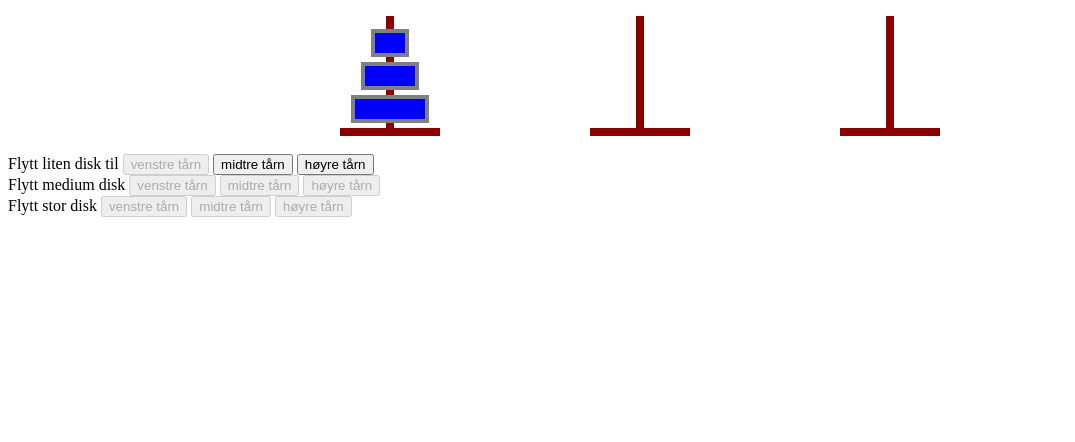
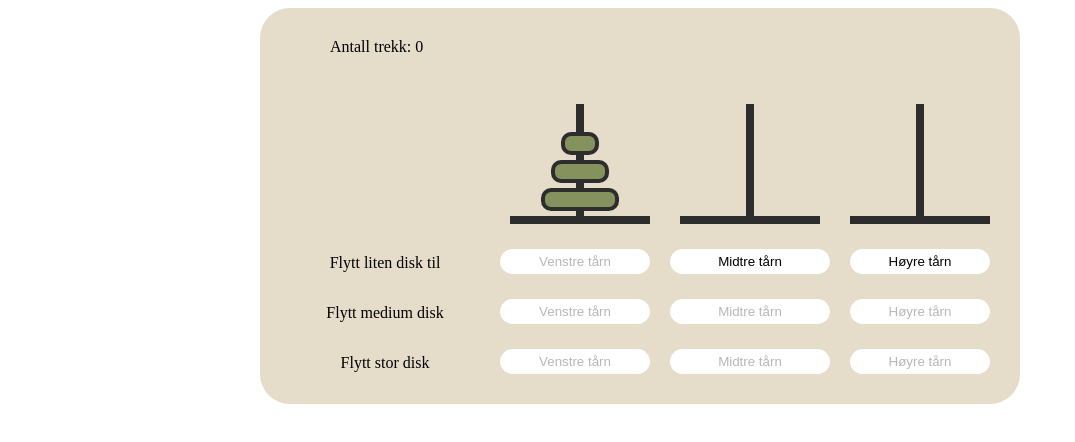
Before and after one commit to ChriDiet/towerOfHanoi, a plain HTML site: page index.html in a window 1280 px wide. Shown: the whole page, without its empty margins (0-1075 px from the left). Drawn offline with Linux system fonts and the light colour scheme.

Commit message:
Add styling

```diff
--- a/javascript.js
+++ b/javascript.js
@@ -5,14 +5,11 @@ let smallDiskTowerIndex = 0;
 let mediumDiskTowerIndex = 0;
 let largeDiskTowerIndex = 0;
 
-// let disableButtons = [true, false, false, true, true, true, true, true, true];
-// const mediumButtonsRangeOffset = 3;
-// const largeButtonsRangeOffset = 6;
-
-
 let disableSmallButton = [true, false, false];
 let disableMediumButton = [true, true, true];
 let disableLargeButton = [true, true, true];
+
+let moves = 0;
 
 
 
@@ -25,24 +22,36 @@ function updateView() {
    !solved
       ? document.getElementById('app').innerHTML = /*HTML*/ `
       <div class="game-container">
+      <div style="margin-left:40px"> Antall trekk: ${moves}</div>
+         <div class="towers">
             ${createTowerHtml(0)}
             ${createTowerHtml(1)}
             ${createTowerHtml(2)}
          </div>
-
+         <div class="buttons">
+            <div class="smallDiskBtn">
                ${createDiskButtonsHtml('moveSmallDisk', 'Flytt liten disk til')}
+            </div>
+            <div class="mediumDiskBtn">
                ${createDiskButtonsHtml('moveMediumDisk', 'Flytt medium disk')}
+            </div>
+            <div class="largeDiskBtn">
                ${createDiskButtonsHtml('moveLargeDisk', 'Flytt stor disk')}
-
+            </div>
+            </div>
+      </div>
       `
       : document.getElementById('app').innerHTML = /*html*/ `
-      <div>Spillet løst</div>
-      ${createButtonHtml('restart', 'Start nytt spill')}
+      <div class="game-container">
+      <div class ="gameSolved">
+      <div>Gratulerer!<br> Spillet er løst</div>
+         <div class="buttonSolved"> ${createButtonHtml('restart', 'Start nytt spill')}</div>
+      </div>
    `;
 }
 
 function createDiskButtonsHtml(diskType, buttonText) {
-   const labels = ['venstre tårn', 'midtre tårn', 'høyre tårn'];
+   const labels = ['Venstre tårn', 'Midtre tårn', 'Høyre tårn'];
    let buttonHtml = `<br/>${buttonText}`;
 
    labels.forEach((label, index) => {
@@ -62,13 +71,6 @@ function isDisabled(type, index) {
    if (type === 'moveSmallDisk') return disableSmallButton[index] ? 'disabled' : '';
    if (type === 'moveMediumDisk') return disableMediumButton[index] ? 'disabled' : '';
    if (type === 'moveLargeDisk') return disableLargeButton[index] ? 'disabled' : '';
-
-
-   // use if using disableButtons with offset variables;
-
-   // if (type === 'moveSmallDisk') return disableButtons[index] ? 'disabled' : '';
-   // if (type === 'moveMediumDisk') return disableButtons[index + mediumButtonsRangeOffset] ? 'disabled' : '';
-   // if (type === 'moveLargeDisk') return disableButtons[index + largeButtonsRangeOffset] ? 'disabled' : '';
 
 }
 
@@ -111,18 +113,24 @@ function createTowerHtml(towerIndex) {
 function moveSmallDisk(toTowerIndex) {
    smallDiskTowerIndex = checkDiskIndex(toTowerIndex);
    canMoveDisk();
+   if (canMoveDisk)
+      moves++
    updateView();
 }
 
 function moveMediumDisk(toTowerIndex) {
    mediumDiskTowerIndex = checkDiskIndex(toTowerIndex);
    canMoveDisk();
+   if (canMoveDisk)
+      moves++
    updateView();
 }
 
 function moveLargeDisk(toTowerIndex) {
    largeDiskTowerIndex = checkDiskIndex(toTowerIndex);
    canMoveDisk();
+   if (canMoveDisk)
+      moves++
    updateView();
 }
 
@@ -156,9 +164,6 @@ function canMoveDisk() {
       isAllowedToMove(diskState, positions, index);
    }
 
-   // for (let i = 0; i < diskState.length; i++) {
-   //    isAllowedToMove(diskState, positions, i);
-   // }
    isGameSolved();
 }
 
@@ -181,21 +186,6 @@ function isAllowedToMove(diskState, positions, index) {
    if (diskState[smallDiskIndex] === diskState[largeDiskIndex] || diskState[mediumDiskIndex] === diskState[largeDiskIndex])
       disableButton(disableLargeButton, positions[index], true);
 
-
-   // use if using disableButtons with offset variables;
-
-   // const isSmallDisabled = diskState[0] === positions[i];
-   // disableButton(disableButtons, positions[i], isSmallDisabled);
-
-   // const isMediumDisabled = diskState.slice(0, 2).includes(positions[i]);
-   // disableButton(disableButtons, positions[i] + mediumButtonsRangeOffset, isMediumDisabled);
-
-   // const isLargeDisabled = diskState.slice(0, 3).includes(positions[i]);
-   // disableButton(disableButtons, positions[i] + largeButtonsRangeOffset, isLargeDisabled);
-
-   // if (diskState[0] === diskState[1]) disableButton(disableButtons, positions[i] + mediumButtonsRangeOffset, true);
-
-   // if (diskState[0] === diskState[2] || diskState[1] === diskState[2]) disableButton(disableButtons, positions[i] + largeButtonsRangeOffset, true);
 }
 
 function isGameSolved() {
@@ -212,5 +202,6 @@ function restart() {
    mediumDiskTowerIndex = 0;
    largeDiskTowerIndex = 0;
    solved = false;
+   moves = 0;
    updateView();
 }
--- a/styles.css
+++ b/styles.css
@@ -1,8 +1,19 @@
 .game-container {
    display: flex;
-   justify-content: space-between;
    margin: 0 auto;
-   max-width: 600px;
+   padding: 30px;
+   max-width: 700px;
+   background-color: rgb(229, 220, 202);
+   border-radius: 30px;
+   z-index: -20;
+   flex-direction: column;
+}
+
+.towers {
+   display:flex;
+   flex-direction: row;
+   gap: 30px;
+   justify-content: flex-end;
 }
 
 .tower-container {
@@ -10,12 +21,12 @@
 }
 
 .tower {
-   width: 100px;
-   height: 120px;
+   width: 140px;
+   height: 160px;
    display: flex;
    flex-direction: column-reverse;
    align-items: center;
-   border-bottom: 8px solid darkred;
+   border-bottom: 8px solid rgb(45, 45, 45);
 }
 
 .tower-container::before {
@@ -26,14 +37,53 @@
    transform: translateX(-50%);
    width: 8px;
    height: 120px;
-   z-index: -10;
-   background-color: darkred;
+   background-color: rgb(45, 45, 45);
+   z-index: 1;
 }
 
 .disk {
    width: 20px;
-   height: 20px;
-   background-color: blue;
-   border: 4px solid gray;
+   height: 15px;
+   background-color: rgb(134, 146, 94);;
+   border: 4px solid rgb(45, 45, 45);
    margin-bottom: 5px;
+   border-radius: 10px;
+   z-index: 2;
 }
+
+.buttons {
+   display:grid;
+}
+
+.smallDiskBtn,.mediumDiskBtn,.largeDiskBtn {
+   display:grid;
+   grid-template-columns: 190px 150px 160px 140px;
+   text-align: center;
+   align-items: center;
+   gap:20px;
+   margin-top: 10px;
+}
+
+button {
+   border-radius: 20px;
+   height: 25px;
+   margin-top: 15px;
+   border: none;
+   background-color: white;
+
+}
+
+p {
+   font-size: 15px;
+   width:140px;
+
+}
+
+.gameSolved {
+display: flex;
+font-size: 30px;
+gap: 20px;
+flex-direction: column;
+align-items: center;
+text-align: center;
+}
```
Lines whose indentation alone changed are shown as unchanged.
